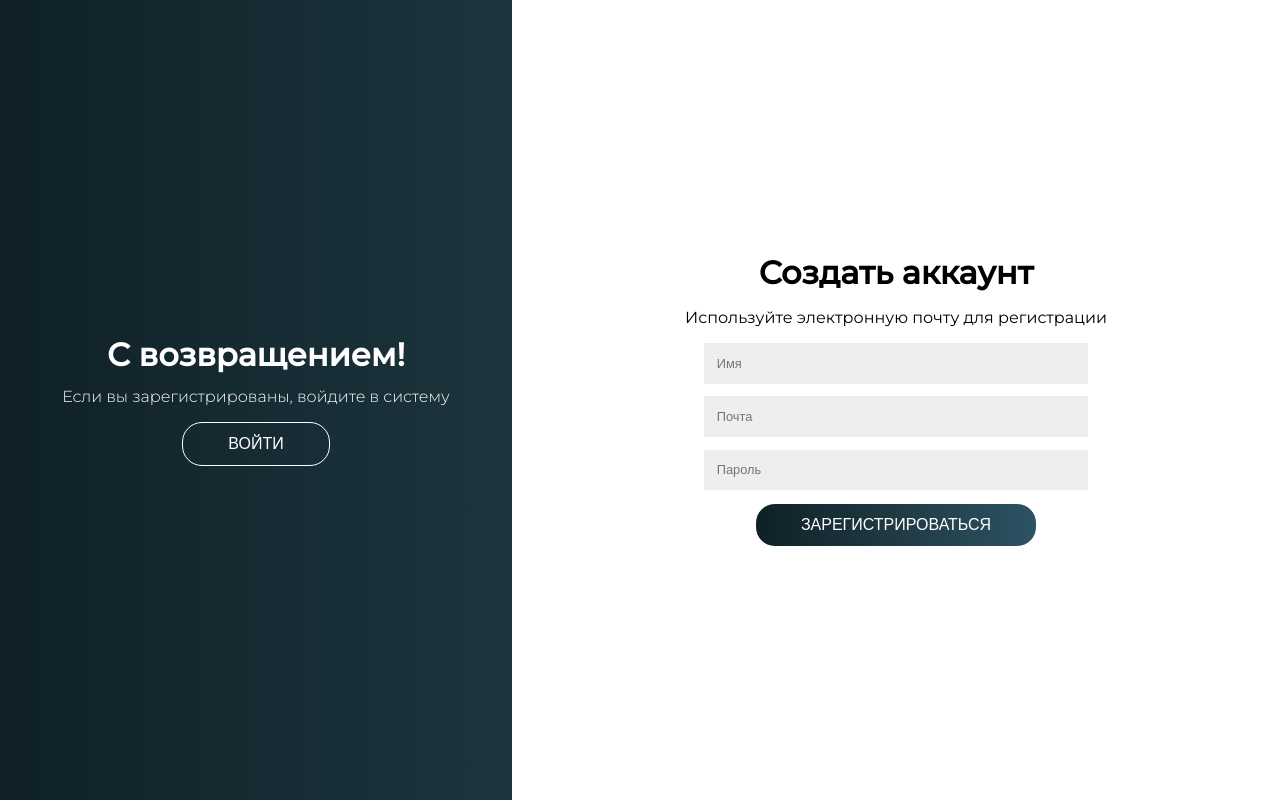
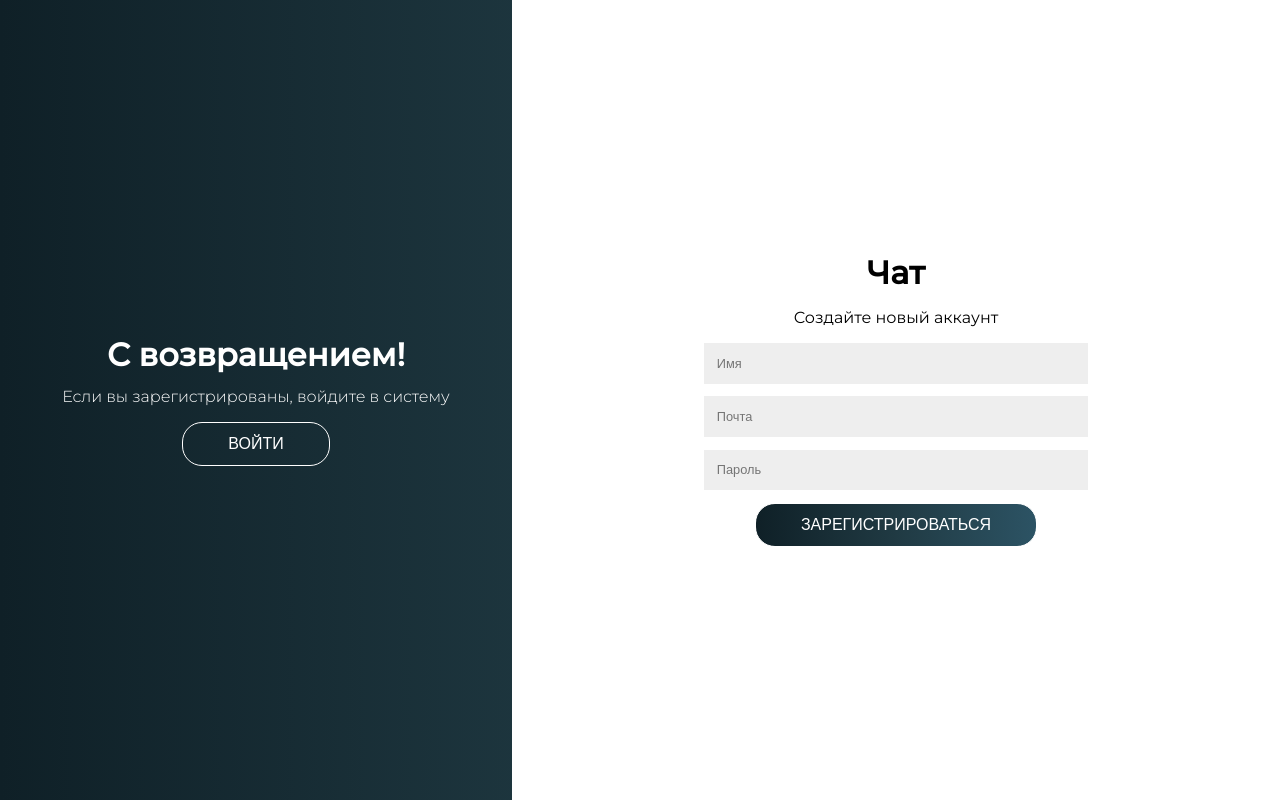
Before and after one commit to BeStrong1998/my_chat_project, a Flask app: page / in a window 1280 px wide. Run offline with Flask 3, Linux system fonts and the light colour scheme; parts of the project's set-up code (start-up, migrations or seed data) failed here and were passed over; some libraries are stand-ins or nearby versions.

Commit message:
Исправление в регистрации поля name='login'

```diff
--- a/templates/base.html
+++ b/templates/base.html
@@ -22,9 +22,9 @@
     <!-- Sign In Form - Hidden by default -->
     <div class="form-container signin-form hide">
         <div class="signin">
-            <h2>Войти</h2>
-            <p class="alternative">Воспользуйтесь своей учетной записью электронной почты</p>
-            <form method="post" action="{{ url_for('index') }}">
+            <h2>Чат</h2>
+            <p class="alternative">Воспользуйтесь своей учетной записью для входа в систему</p>
+            <form method="post" action="{{ url_for('login') }}">
                 <input
                         type="text"
                         name="email"
@@ -39,6 +39,10 @@
                         placeholder="Пароль"
                         required
                 />
+<!--                <p class="summit">-->
+<!--                    <input type="checkbox" checked="checked" name="remember">Запомнить меня-->
+<!--                </p>-->
+                <input type="checkbox" checked="checked" name="remember">Запомнить меня
                 <a href="#" class="forgot-password">Забыли пароль?</a>
                 <button type="submit" id="signin">Войти</button>
             </form>
@@ -49,12 +53,12 @@
     <!-- Sign Up Form -->
     <div class="form-container signup-form">
         <form method="post" action="#">
-            <h2>Создать аккаунт</h2>
-            <p class="alternative">Используйте электронную почту для регистрации</p>
+            <h2>Чат</h2>
+            <p class="alternative">Создайте новый аккаунт</p>
 
             <input
                     type="text"
-                    name="username"
+                    name="login"
                     class="username"
                     placeholder="Имя"
                     required
@@ -93,7 +97,7 @@
         </div>
         <div class="signup-toggle shift">
             <h2>Добро пожаловать!</h2>
-            <p>Введи свои данные</p>
+            <p>Если нет аккаунта</p>
             <div class="btn btn-focus">
                 <button>Зарегистрироваться <a href="#"></a></button>
             </div>
```
